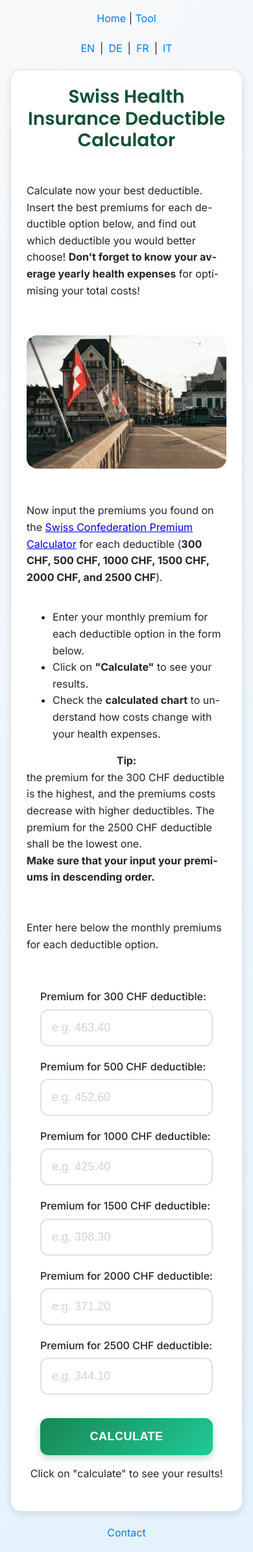
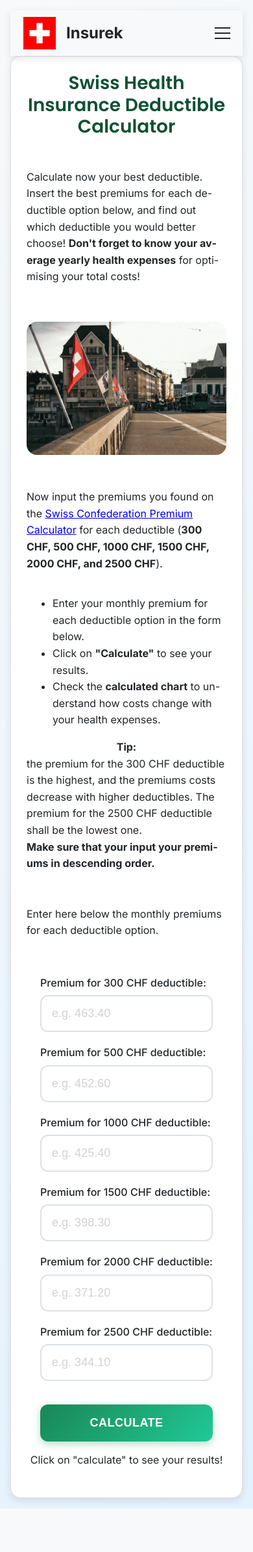
Before and after one commit to lucalevi/swiss-deductible-chooser, a Flask app: page /en/choose in a window 390 px wide. Shown: the whole page at 65% size. After the commit the page ends 2321 px from the top, so only its background shows below. Run offline with Flask 3, Linux system fonts and the light colour scheme.

Commit message:
Implemented navbar with dropdown for mobile devices

```diff
--- /dev/null
+++ b/swiss-insurances/static/navbar.js
@@ -0,0 +1,42 @@
+document.addEventListener("DOMContentLoaded", function () {
+    console.log('Script loaded');  // Add this line
+    const toggleButton = document.querySelector('.navbar-toggle');
+    const menu = document.querySelector('.navbar-menu');
+    console.log('Toggle button found:', toggleButton);
+    console.log('Menu found:', menu);
+
+    // Log to check if elements are found
+    console.log('Toggle button found:', toggleButton);
+    console.log('Menu found:', menu);
+
+    // Remove any inline display style and set initial state
+    menu.style.display = '';
+    menu.classList.remove('active');
+    menu.classList.add('hidden');
+
+    // Log initial menu state
+    console.log('Menu initial state:', menu.classList.contains('hidden') ? 'hidden' : 'visible');
+
+    // Check if toggleButton exists before adding event listener
+    if (toggleButton) {
+        toggleButton.addEventListener('click', function (event) {
+            event.preventDefault(); // Prevent any default behavior
+            console.log('Toggle button clicked!');
+            console.log('Before toggle:', menu.classList.contains('hidden') ? 'hidden' : 'visible');
+            menu.classList.toggle('hidden');
+            menu.classList.toggle('active');
+            console.log('After toggle:', menu.classList.contains('active') ? 'active' : 'hidden');
+        });
+    } else {
+        console.log('Error: Toggle button not found, event listener not attached.');
+    }
+
+    // Close menu when clicking outside
+    document.addEventListener('click', function (event) {
+        if (!toggleButton.contains(event.target) && !menu.contains(event.target)) {
+            console.log('Clicked outside, closing menu.');
+            menu.classList.remove('active');
+            menu.classList.add('hidden');
+        }
+    });
+});
--- a/swiss-insurances/static/style.css
+++ b/swiss-insurances/static/style.css
@@ -32,38 +32,144 @@ body {
     min-height: 100vh;
 }
 
-.navigation {
+.navbar {
+    position: sticky;
+    top: 0;
+    z-index: 1000;
+    background-color: var(--bg-primary);
+    padding: 10px 20px;
+    display: flex;
+    justify-content: space-between;
+    align-items: center;
+    box-shadow: var(--shadow);
+}
+
+.navbar-brand a {
+    font-size: 1.5em;
+    font-weight: bold;
+    color: var(--text-primary);
+    text-decoration: none;
     display: flex;
     flex-direction: row;
-    justify-content: center;
-    margin-bottom: 16px;
+    align-items: center;
+    gap: 16px;
 }
 
-.navigation a {
-    text-decoration: none;
-    color: #007BFF;
+.navbar-brand img {
+    max-width: 50px;
 }
 
-.navigation a:hover {
-    text-decoration: underline;
+.navbar-toggle {
+    display: block;
+    background: none;
+    border: none;
+    cursor: pointer;
+    padding: 5px;
+    position: relative;
+    height: 20px;
+}
+
+.navbar-toggle-icon {
+    display: block;
+    width: 24px;
+    height: 2px;
+    background-color: var(--text-primary);
+    position: absolute;
+    top: 9px;
+    left: -13px;
+    transition: transform 0.3s ease;
+}
+
+.navbar-toggle-icon::before,
+.navbar-toggle-icon::after {
+    content: '';
+    position: absolute;
+    width: 24px;
+    height: 2px;
+    background-color: var(--text-primary);
+    transition: transform 0.3s ease;
+    left: 0;
+}
+
+.navbar-toggle-icon::before {
+    top: -8px;
+}
+
+.navbar-toggle-icon::after {
+    bottom: -8px;
+}
+
+.navbar-menu {
+    display: none;
+    position: absolute;
+    top: 100%;
+    right: 20px;
+    background-color: var(--bg-secondary);
+    box-shadow: var(--shadow);
+    border-radius: 8px;
+    padding: 10px;
+    min-width: 200px;
+    flex-direction: column;
+}
+
+.navbar-menu ul {
+    list-style: none;
+    margin: 0;
+    padding: 0;
+    display: flex;
+    flex-direction: column;
+}
+
+.navbar-menu.hidden {
+    display: none;
+}
+
+.navbar-menu.active {
+    display: block;
+}
+
+.navbar-menu li {
+    margin-right: 10px;
+}
+
+.navbar-menu a {
+    color: var(--text-primary);
+    text-decoration: none;
+    font-weight: 500;
+    display: block;
+    padding: 5px 10px;
+}
+
+.navbar-menu a:hover {
+    color: var(--accent-green);
+}
+
+.navbar-menu a.active {
+    color: var(--accent-green);
+    cursor: default;
 }
 
 .language-switcher {
-    margin: 20px 0;
-    font-size: 16px;
     display: flex;
-    justify-content: center;
-    align-items: center;
+    flex-wrap: wrap;
+    gap: 5px;
+    padding: 5px 10px;
 }
 
 .language-switcher a {
+    color: var(--text-primary);
     text-decoration: none;
-    color: #007BFF;
-    padding: 0 8px;
+    margin-right: 10px;
+    padding: 5px 10px;
 }
 
 .language-switcher a:hover {
-    text-decoration: underline;
+    color: var(--accent-green);
+}
+
+.language-switcher a.active {
+    color: var(--accent-green);
+    cursor: default;
 }
 
 .container {
@@ -373,8 +479,30 @@ input[type="submit"]:disabled {
         padding: 32px;
     }
 
-    .navigation {
-        display: block;
+    .navbar-toggle {
+        display: none;
+    }
+
+    .navbar-menu {
+        display: flex;
+        position: static;
+        background-color: transparent;
+        box-shadow: none;
+        padding: 0;
+    }
+
+    .navbar-menu ul {
+        flex-direction: row;
+    }
+
+    .navbar-menu li {
+        margin-bottom: 0;
+        margin-right: 20px;
+    }
+
+    .language-switcher {
+        margin-top: 0;
+        flex-wrap: nowrap;
     }
 
     .container {
--- a/swiss-insurances/templates/base.html
+++ b/swiss-insurances/templates/base.html
@@ -16,26 +16,38 @@
 </head>
 
 <body>
-    <nav class="navigation">
-        <div>
-            <a href="{{ url_for('root') }}">Home</a> |
-            <a href="{{ url_for('choose', lang=lang) }}">Tool</a>
+    <header class="navbar">
+        <div class="navbar-brand">
+            <a href="{{ url_for('root') }}"> <img src="{{ url_for('static', filename='img/ch-flag.webp') }}">
+                Insurek</a>
         </div>
-    </nav>
-    {% if not page_is_results %}
-    <div class="language-switcher">
-        <a href="{{ url_for('set_language', lang='en') }}">EN</a> |
-        <a href="{{ url_for('set_language', lang='de') }}">DE</a> |
-        <a href="{{ url_for('set_language', lang='fr') }}">FR</a> |
-        <a href="{{ url_for('set_language', lang='it') }}">IT</a>
+        <button class="navbar-toggle" aria-label="Toggle navigation">
+            <span class="navbar-toggle-icon"></span>
+        </button>
+        <nav class="navbar-menu">
+            <ul>
+                <li><a href="{{ url_for('root') }}"
+                        class="{% if request.path == '/' + lang + '/' %}active{% endif %}">Home</a></li>
+                <li><a href="{{ url_for('choose', lang=lang) }}"
+                        class="{% if 'choose' in request.path %}active{% endif %}">Tool</a></li>
+                <li><a href="mailto:iacolettig.luca@gmail.com">Contact</a></li>
+            </ul>
+            <div class="language-switcher">
+                {% for lang_code in ['en', 'de', 'fr', 'it'] %}
+                <a href="{{ url_for('set_language', lang=lang_code) }}"
+                    class="{% if lang_code == lang %}active{% endif %}" {% if lang_code==lang %}aria-disabled="true" {%
+                    endif %}>{{ lang_code | upper }}</a>
+                {% if not loop.last %} {% endif %}
+                {% endfor %}
+            </div>
+        </nav>
+    </header>
+    <div class="container">
+        {% block content %}{% endblock %}
     </div>
-    {% endif %}
-    <div class="container">
-        {% block content %}
-        {% endblock %}
-    </div>
-    <footer id="email"><a href="mailto:iacolettig.luca@gmail.com">Contact</a></footer>
-    {% block scripts %}{% endblock %}
+    {% block scripts %}
+    <script src="{{ url_for('static', filename='navbar.js') }}"></script>
+    {% endblock %}
 </body>
 
 </html>
--- a/swiss-insurances/templates/de/insurance-chooser.html
+++ b/swiss-insurances/templates/de/insurance-chooser.html
@@ -82,5 +82,6 @@ Die Prämie für die 2500-CHF-Franchise sollte die niedrigste sein.
 {% endblock %}
 
 {% block scripts %}
+{{ super() }}
 <script src="{{ url_for('static', filename='scripts.js') }}"></script>
 {% endblock %}
--- a/swiss-insurances/templates/en/insurance-chooser.html
+++ b/swiss-insurances/templates/en/insurance-chooser.html
@@ -81,5 +81,6 @@ with higher deductibles. The premium for the 2500 CHF deductible shall be the lo
 {% endblock %}
 
 {% block scripts %}
+{{ super() }}
 <script src="{{ url_for('static', filename='scripts.js') }}"></script>
 {% endblock %}
--- a/swiss-insurances/templates/fr/insurance-chooser.html
+++ b/swiss-insurances/templates/fr/insurance-chooser.html
@@ -82,5 +82,6 @@ La prime pour la franchise de 2500 CHF doit être la plus basse.
 {% endblock %}
 
 {% block scripts %}
+{{ super() }}
 <script src="{{ url_for('static', filename='scripts.js') }}"></script>
 {% endblock %}
--- a/swiss-insurances/templates/it/insurance-chooser.html
+++ b/swiss-insurances/templates/it/insurance-chooser.html
@@ -80,5 +80,6 @@ più alte.
 {% endblock %}
 
 {% block scripts %}
+{{ super() }}
 <script src="{{ url_for('static', filename='scripts.js') }}"></script>
 {% endblock %}
```
Also changed, not shown: swiss-insurances/static/img/ch-flag.webp (added).
